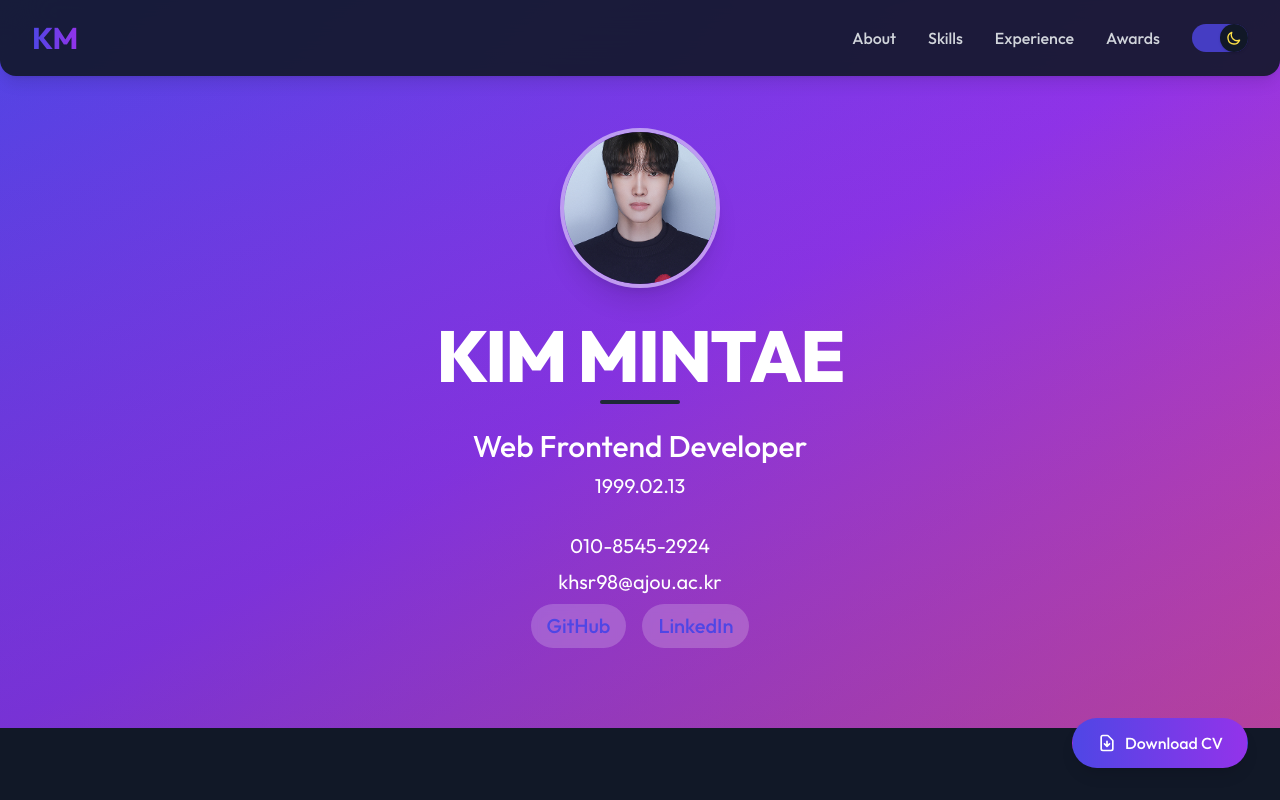
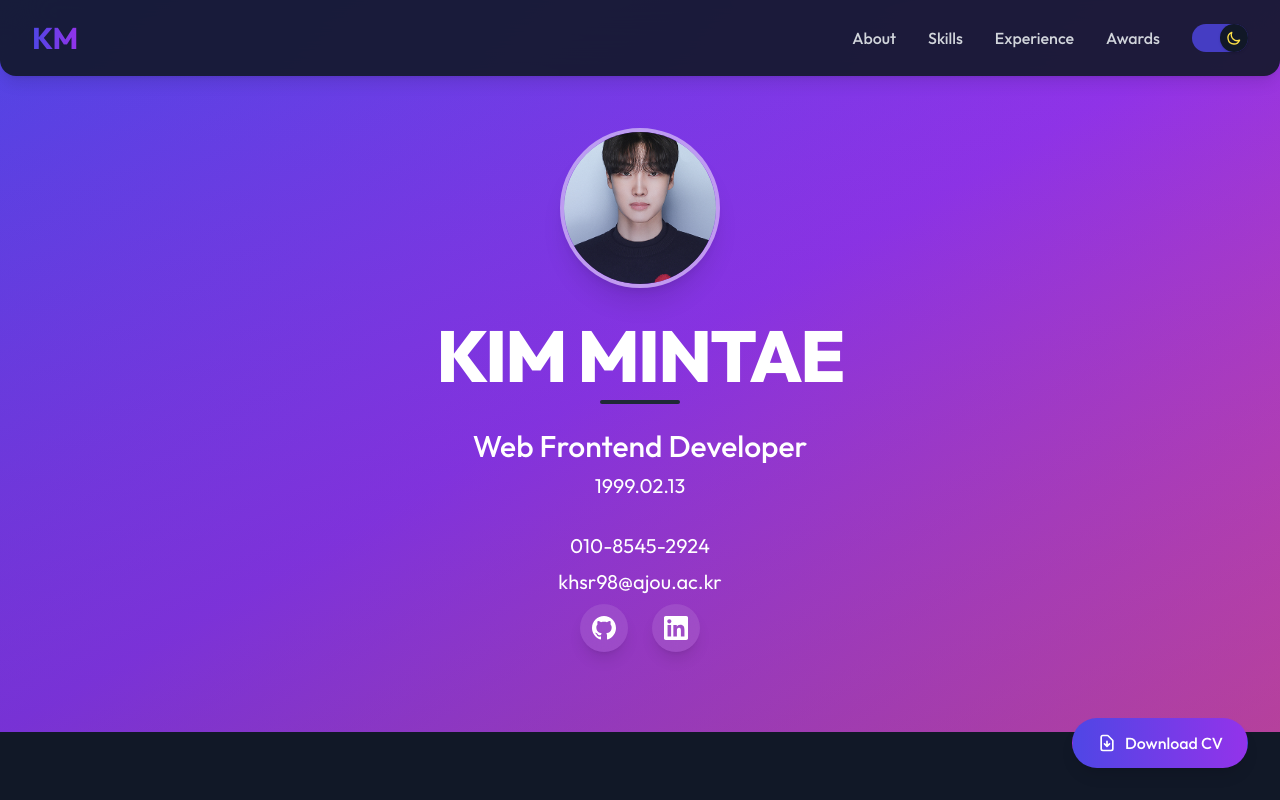
Before and after one commit to liupei8979/sample-cv, a React (Vite) app: page / in a window 1280 px wide. Shown: the top 800 px of the page. Built offline with nearby package versions, Linux system fonts and the light colour scheme.

Commit message:
Feat: 아이콘 변경

```diff
--- a/src/components/Header/index.tsx
+++ b/src/components/Header/index.tsx
@@ -64,24 +64,59 @@
         >
           <p>010-8545-2924</p>
           <p>khsr98@ajou.ac.kr</p>
-          <div className="flex justify-center space-x-4 mt-6">
-            <a
+
+          <motion.div
+            className="flex justify-center gap-6 mt-8"
+            initial={{ opacity: 0, y: 20 }}
+            animate={{ opacity: 1, y: 0 }}
+            transition={{ duration: 0.8, delay: 1.2 }}
+          >
+            <motion.a
               href="https://github.com/liupei8979"
               target="_blank"
               rel="noopener noreferrer"
-              className="px-4 py-2 bg-white/20 backdrop-blur-sm hover:bg-white/30 transition rounded-full font-outfit"
+              className="group relative flex items-center justify-center w-12 h-12 rounded-full bg-white/10 backdrop-blur-md shadow-lg overflow-hidden transition-all duration-300 hover:w-32 hover:rounded-xl"
+              whileHover={{
+                boxShadow: "0 10px 25px -5px rgba(255, 255, 255, 0.2)",
+                backgroundColor: "rgba(255, 255, 255, 0.2)",
+              }}
             >
-              GitHub
-            </a>
-            <a
+              <svg
+                className="w-6 h-6 text-white group-hover:mr-2"
+                fill="currentColor"
+                viewBox="0 0 24 24"
+                xmlns="http://www.w3.org/2000/svg"
+              >
+                <path d="M12 0c-6.626 0-12 5.373-12 12 0 5.302 3.438 9.8 8.207 11.387.599.111.793-.261.793-.577v-2.234c-3.338.726-4.033-1.416-4.033-1.416-.546-1.387-1.333-1.756-1.333-1.756-1.089-.745.083-.729.083-.729 1.205.084 1.839 1.237 1.839 1.237 1.07 1.834 2.807 1.304 3.492.997.107-.775.418-1.305.762-1.604-2.665-.305-5.467-1.334-5.467-5.931 0-1.311.469-2.381 1.236-3.221-.124-.303-.535-1.524.117-3.176 0 0 1.008-.322 3.301 1.23.957-.266 1.983-.399 3.003-.404 1.02.005 2.047.138 3.006.404 2.291-1.552 3.297-1.23 3.297-1.23.653 1.653.242 2.874.118 3.176.77.84 1.235 1.911 1.235 3.221 0 4.609-2.807 5.624-5.479 5.921.43.372.823 1.102.823 2.222v3.293c0 .319.192.694.801.576 4.765-1.589 8.199-6.086 8.199-11.386 0-6.627-5.373-12-12-12z" />
+              </svg>
+              <span className="absolute transform scale-0 opacity-0 group-hover:opacity-100 group-hover:scale-100 transition-all duration-300 font-medium ml-6">
+                GitHub
+              </span>
+            </motion.a>
+
+            <motion.a
               href="https://www.linkedin.com/in/oxsla/"
               target="_blank"
               rel="noopener noreferrer"
-              className="px-4 py-2 bg-white/20 backdrop-blur-sm hover:bg-white/30 transition rounded-full font-outfit"
+              className="group relative flex items-center justify-center w-12 h-12 rounded-full bg-white/10 backdrop-blur-md shadow-lg overflow-hidden transition-all duration-300 hover:w-32 hover:rounded-xl"
+              whileHover={{
+                boxShadow: "0 10px 25px -5px rgba(255, 255, 255, 0.2)",
+                backgroundColor: "rgba(255, 255, 255, 0.2)",
+              }}
             >
-              LinkedIn
-            </a>
-          </div>
+              <svg
+                className="w-6 h-6 text-white group-hover:mr-2"
+                fill="currentColor"
+                viewBox="0 0 24 24"
+                xmlns="http://www.w3.org/2000/svg"
+              >
+                <path d="M20.447 20.452h-3.554v-5.569c0-1.328-.027-3.037-1.852-3.037-1.853 0-2.136 1.445-2.136 2.939v5.667H9.351V9h3.414v1.561h.046c.477-.9 1.637-1.85 3.37-1.85 3.601 0 4.267 2.37 4.267 5.455v6.286zM5.337 7.433c-1.144 0-2.063-.926-2.063-2.065 0-1.138.92-2.063 2.063-2.063 1.14 0 2.064.925 2.064 2.063 0 1.139-.925 2.065-2.064 2.065zm1.782 13.019H3.555V9h3.564v11.452zM22.225 0H1.771C.792 0 0 .774 0 1.729v20.542C0 23.227.792 24 1.771 24h20.451C23.2 24 24 23.227 24 22.271V1.729C24 .774 23.2 0 22.222 0h.003z" />
+              </svg>
+              <span className="absolute transform scale-0 opacity-0 group-hover:opacity-100 group-hover:scale-100 transition-all duration-300 font-medium ml-6">
+                LinkedIn
+              </span>
+            </motion.a>
+          </motion.div>
         </motion.div>
       </motion.div>
     </header>
```
